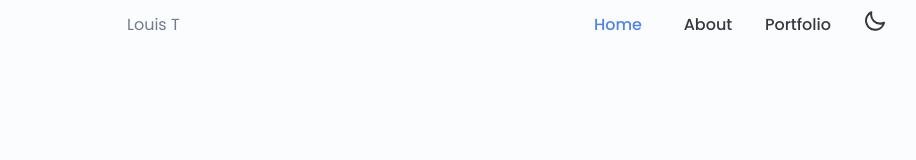
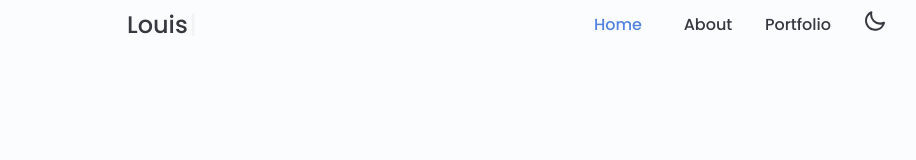
Before and after one commit to louiskwt/portfolio-page, a Next.js app: page / in a window 1280 px wide. Shown: the top 160 px of the page, without its empty margins (133-1049 px from the left). Built offline with nearby package versions, Linux system fonts and the light colour scheme.

Commit message:
resize navbar logo and added animation

```diff
--- a/components/Navbar.jsx
+++ b/components/Navbar.jsx
@@ -69,8 +69,8 @@ const Navbar = () => {
 		<header className='header'>
 			<nav className={`${styles.nav} container`}>
 				<Link href='/'>
-					<a className="nav__logo">
-						Louis T
+					<a className={styles.nav__logo}>
+						 Louis<span className={styles.nav__cursor}>|</span>
 					</a>
 				</Link>
 				{/* Menu */}
--- a/styles/Navbar.module.css
+++ b/styles/Navbar.module.css
@@ -6,6 +6,12 @@
     display: flex;
     justify-content: space-between;
     align-items: center;
+}
+
+/* ===== NAV LOGO & Animation ===== */
+
+.nav__logo {
+    font-size: var(--h2-font-size);
 }
 
 .nav__logo,
@@ -17,6 +23,17 @@
 .nav__logo:hover {
     color: var(--primary-color);
 }
+
+.nav__cursor {
+    margin-left: var(--mb-0-1);
+    animation: blink 1s linear infinite;
+}
+
+@keyframes blink {
+    50% { opacity: 0; }
+}
+
+/* ==== NAV TOGGLE ===== */
 
 .nav__toggle {
     font-size: 1.1rem;
--- a/styles/globals.css
+++ b/styles/globals.css
@@ -36,6 +36,7 @@
 
 	/*==== Margenes Bottom ====*/
 	/* .25rem = 4px, .5rem = 8px, .75rem = 12px ... */
+	--mb-0-1: .1rem;
 	--mb-0-25: .25rem;
 	--mb-0-5: .5rem;
 	--mb-0-75: .75rem;
```
